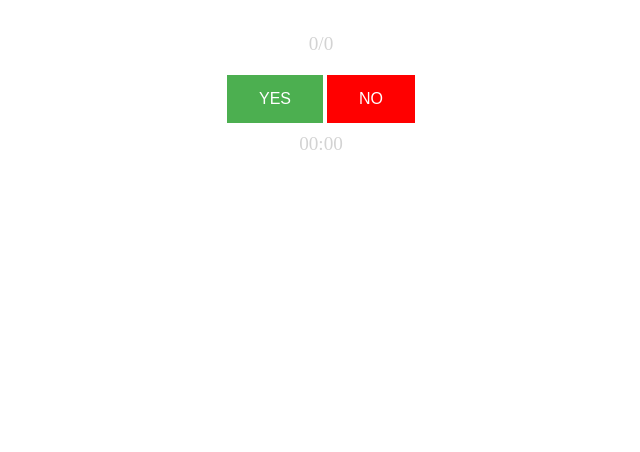
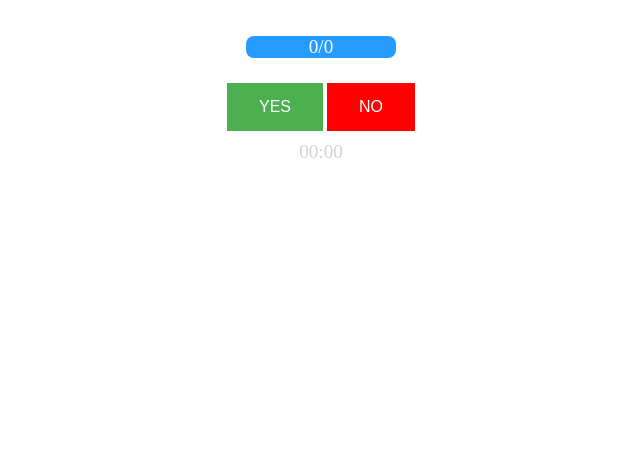
Before and after one commit to yamagame/e-word-book, a plain HTML site: page docs/index.html in a window 1280 px wide. Shown: the part 348-800 px from the top of the page, without its empty margins (319-959 px from the left). Drawn offline with Linux system fonts and the light colour scheme.

Commit message:
resultボタンの色を変更

```diff
--- a/docs/index.css
+++ b/docs/index.css
@@ -35,6 +35,7 @@ p.english-word {
   font-size: 3em;
   text-align: center;
   margin-top: 0px;
+  margin-bottom: 60px;
 }
 
 div.miss-word {
@@ -83,9 +84,14 @@ input[type="button"]::focus {
 }
 
 p#count {
-  margin-top: 10px;
+  width: 150px;
+  border-radius: 8px;
+  margin: auto;
+  margin-bottom: 25px;
   font-size: 1.2em;
-  color: lightgray;
+  background-color: #259bff; /* Green */
+  touch-action: manipulation;
+  color: white;
 }
 
 p#time {
```
